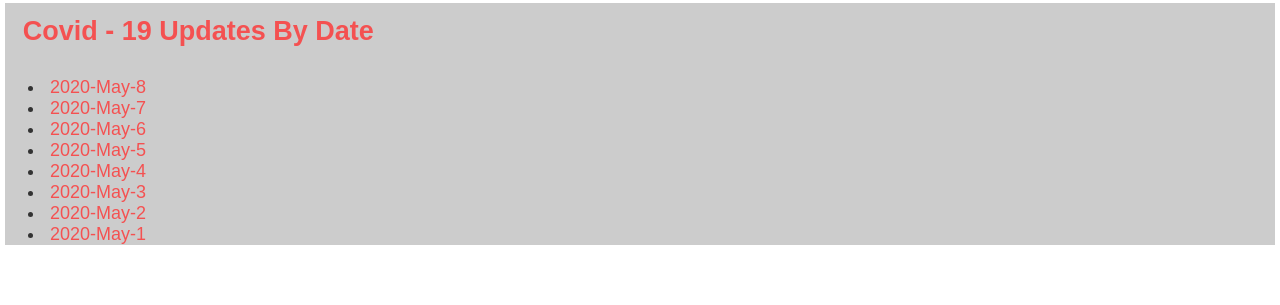
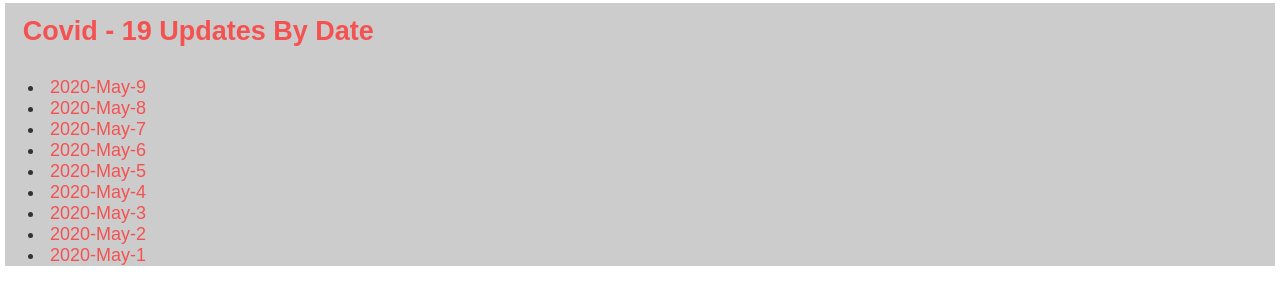
Before and after one commit to BMBW/Covid-19-Updates, a plain HTML site: page index.html in a window 1280 px wide. Shown: the part 123-428 px from the top of the page. Drawn offline with Linux system fonts and the light colour scheme.

Commit message:
Updated Home Page for May 9th 2020

```diff
--- a/index.html
+++ b/index.html
@@ -19,6 +19,7 @@
   <h2>Covid - 19 Updates By Date</h2>
 
 <ul>
+  <li><a href="May92020/May9_2020.html">2020-May-9</a></li>
   <li><a href="May82020/May8_2020.html">2020-May-8</a></li>
   <li><a href="May72020/May7_2020.html">2020-May-7</a></li>
   <li><a href="May62020/May6_2020.html">2020-May-6</a></li>
```
